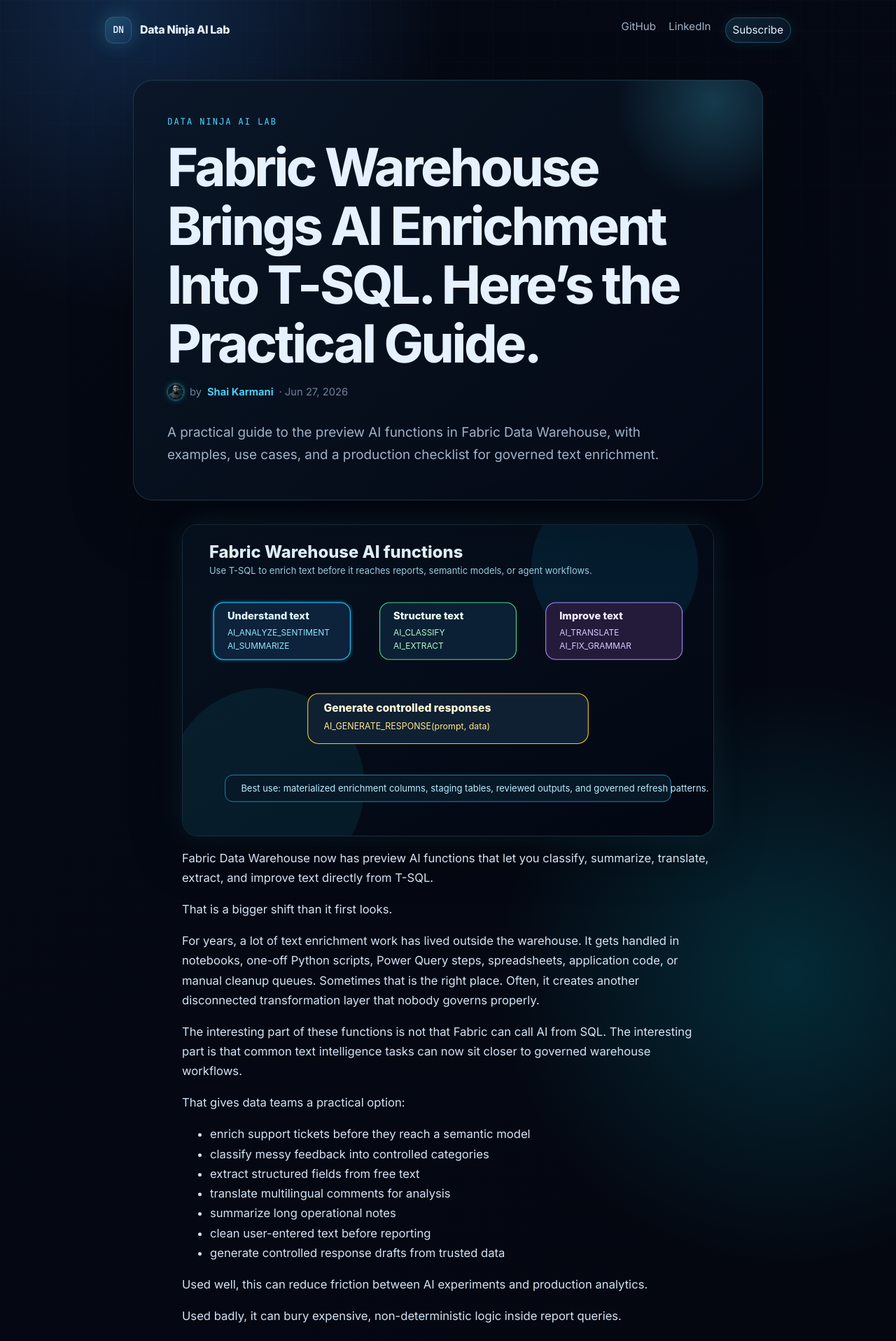
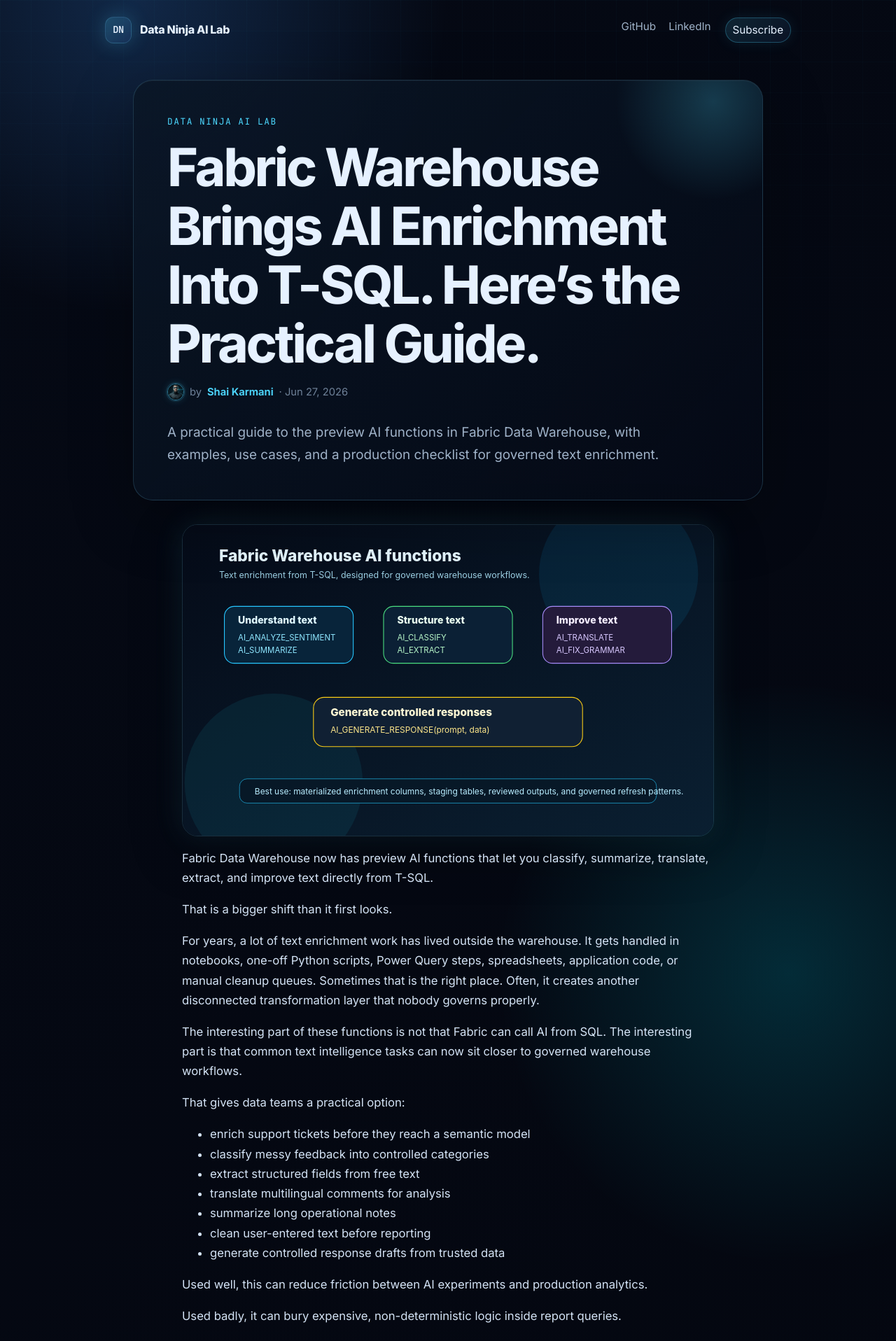
Before and after one commit to Shai-Kr/data-ninja-ai-lab, a Jekyll site: the page built from blog/2026-06-27-fabric-warehouse-ai-functions-guide.md, in a window 1280 px wide. Shown: the top 1916 px of the page at 70% size. Built offline with Jekyll 4.4.1, drawn with Linux system fonts in a browser that asks for light colours.

Commit message:
Fix overclipping in AI functions map diagram

```diff
--- a/blog/2026-06-27-fabric-warehouse-ai-functions-guide.md
+++ b/blog/2026-06-27-fabric-warehouse-ai-functions-guide.md
@@ -7,10 +7,10 @@
 categories: [Microsoft Fabric, Data Warehouse, AI, T-SQL]
 tags: [microsoftfabric, datawarehouse, tsql, ai, dataengineering, analyticsengineering]
 description: "A practical guide to the preview AI functions in Fabric Data Warehouse, with examples, use cases, and a production checklist for governed text enrichment."
-image: /assets/blog/fabric-warehouse-ai-functions/diagrams/01-ai-functions-map.svg
+image: /assets/blog/fabric-warehouse-ai-functions/diagrams/01-ai-functions-map-v2.svg
 ---
 
-![Fabric Warehouse AI functions map](../assets/blog/fabric-warehouse-ai-functions/diagrams/01-ai-functions-map.svg)
+![Fabric Warehouse AI functions map](../assets/blog/fabric-warehouse-ai-functions/diagrams/01-ai-functions-map-v2.svg)
 
 Fabric Data Warehouse now has preview AI functions that let you classify, summarize, translate, extract, and improve text directly from T-SQL.
 
```
Also changed, not shown: assets/blog/fabric-warehouse-ai-functions/diagrams/01-ai-functions-map-v2.png (added), assets/blog/fabric-warehouse-ai-functions/diagrams/01-ai-functions-map-v2.svg (added).
